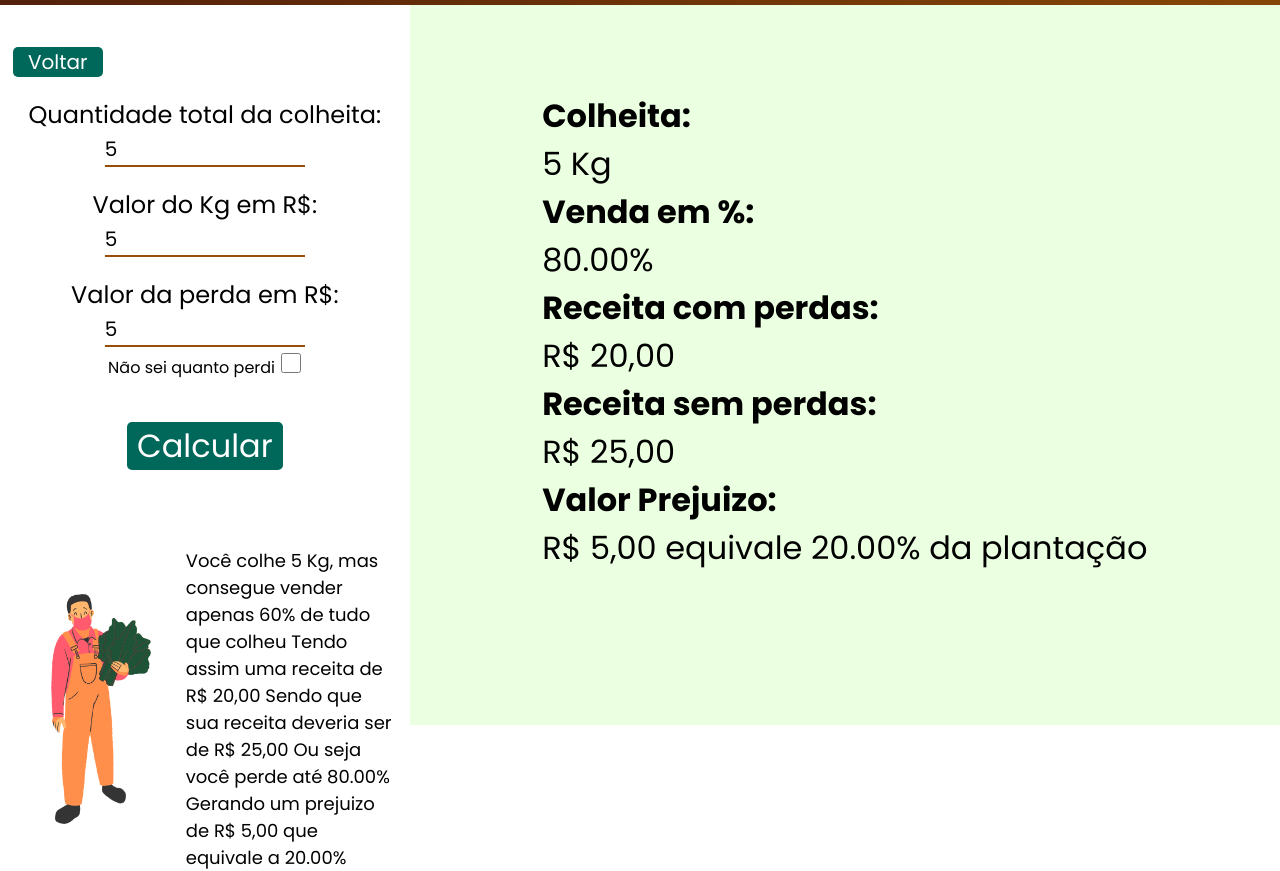
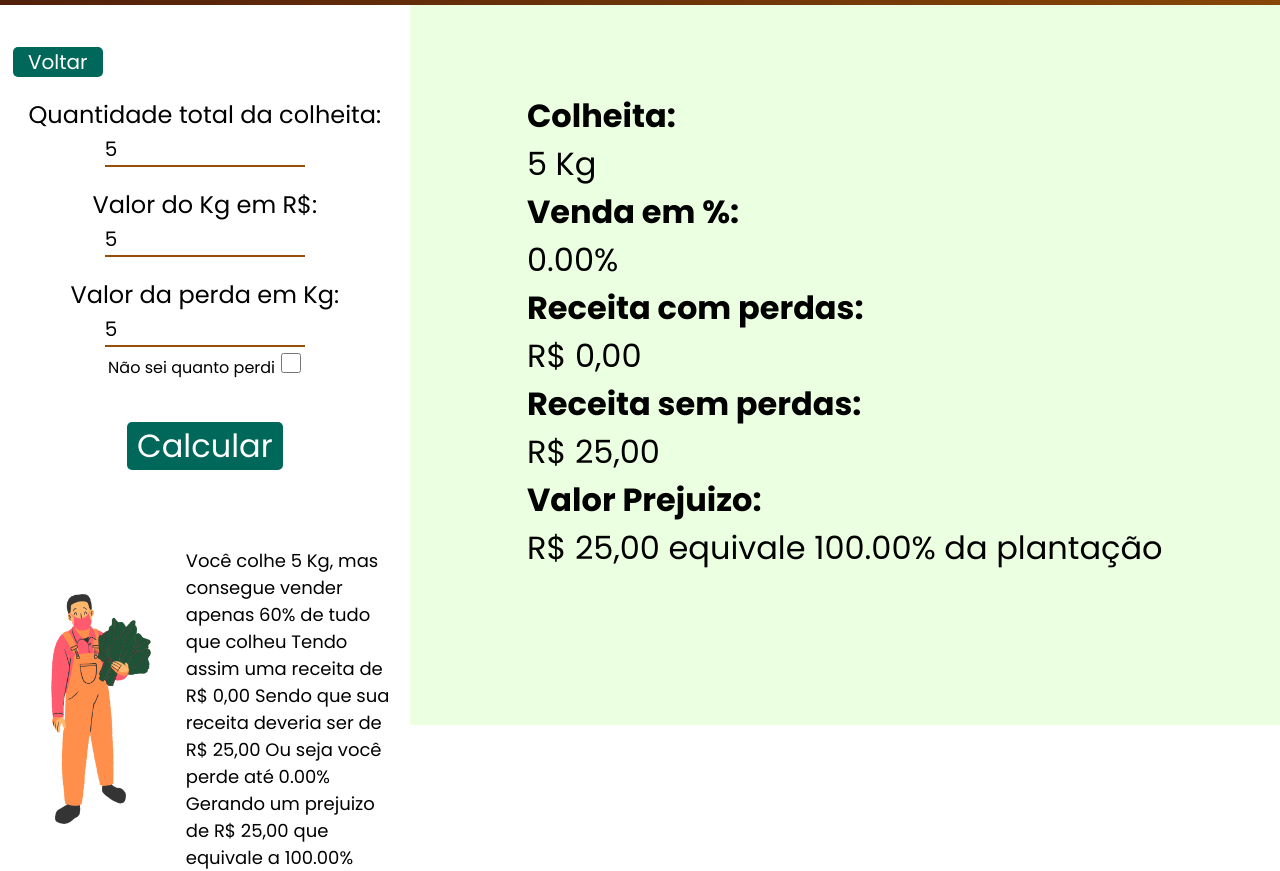
Before and after one commit to CacauFresh/site-institucional, a website: page public/Financeiro_CacauFresh.html in a window 1280 px wide. Both pictures are taken after typing "5", "5", "5" into the empty fields and a click on the button "Calcular". Shown: the part 75-946 px from the top of the page. Drawn offline with Linux system fonts and the light colour scheme.

Commit message:
Fabiano - Ultimas atualizações de UX simulador financeiro

```diff
--- a/public/Financeiro_CacauFresh.html
+++ b/public/Financeiro_CacauFresh.html
@@ -56,7 +56,7 @@
                 <input type="number"  id="valor" placeholder="R$">
 
                 <div id="esconder">
-                    <label for="valorPerda">Valor da perda em R$:</label>
+                    <label for="valorPerda">Valor da perda em Kg:</label>
                     <input type="number"  id="input_valorPerda" placeholder="R$">
                 </div>
 
--- a/public/js/financeiro.js
+++ b/public/js/financeiro.js
@@ -29,8 +29,8 @@ function calcular() {
     } else {
       var valorPerda = Number(input_valorPerda.value)
       var lucroIdeal = colheita * valorPorKg
-      var lucroConPerda = lucroIdeal - valorPerda
-
+      var lucroConPerda = (colheita - valorPerda) * valorPorKg
+      console.log(lucroConPerda)
       var prejuizoBruto = lucroIdeal - lucroConPerda
       var percent_Preju = (prejuizoBruto / lucroIdeal)*100
       var percent_Venda = 100 - percent_Preju
```
